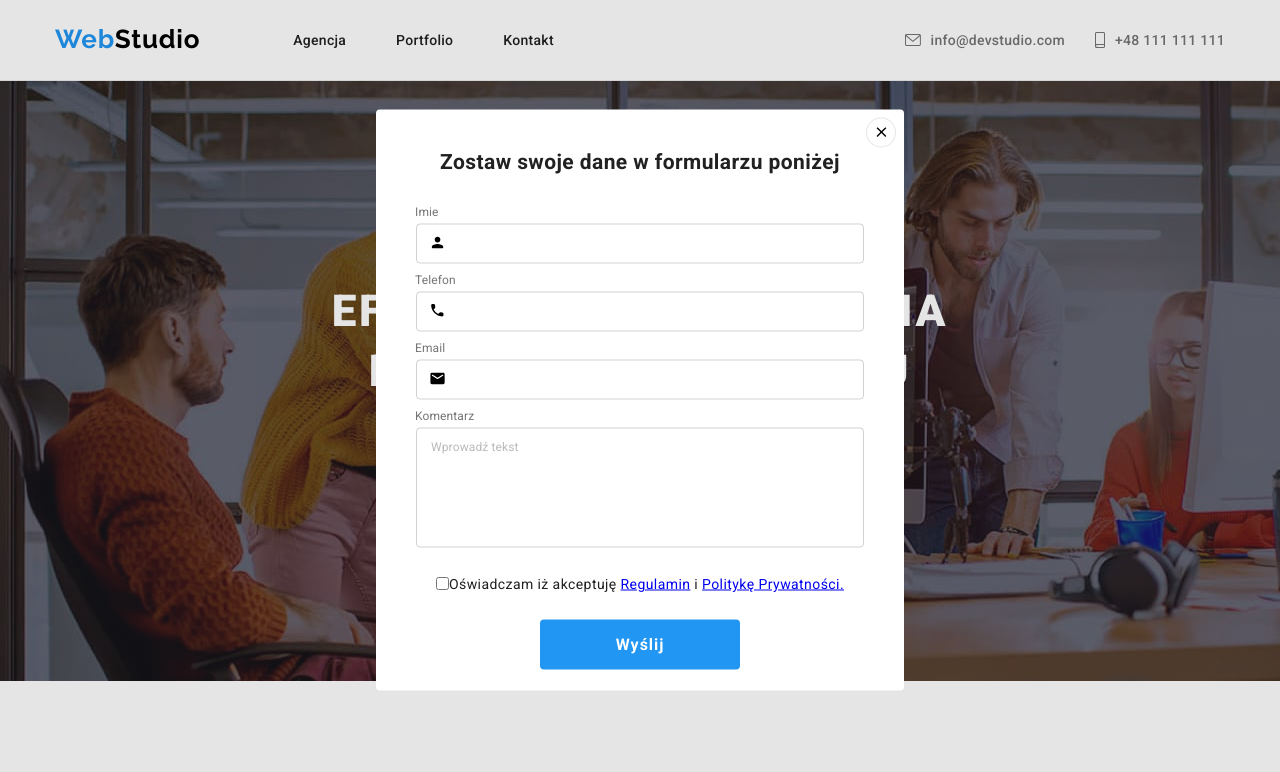
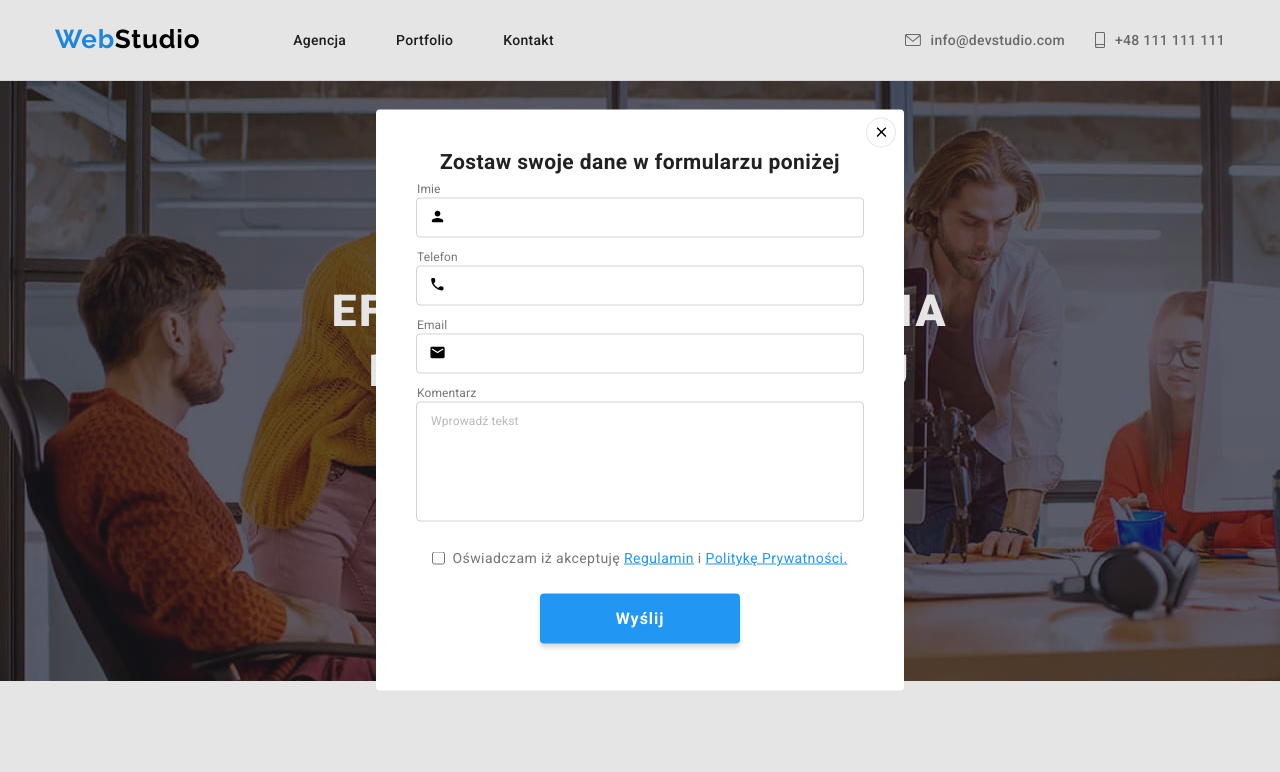
Before and after one commit to adrianastulich/goit-markup-hw-06, a plain HTML site: page index.html in a window 1280 px wide. Both pictures are taken after a click on the button "Zamów usługę". Shown: the top 772 px of the page. Drawn offline with nearby package versions, Linux system fonts and the light colour scheme.

Commit message:
update css modal

```diff
--- a/css/styles.css
+++ b/css/styles.css
@@ -685,6 +685,7 @@ header {
 }
 .modal-title {
   line-height: 23px;
+  margin-bottom: 12px;
 }
 .modal {
   position: relative;
@@ -720,7 +721,7 @@ header {
   flex-direction: column;
   align-items: center;
   gap: 28px;
-  margin-top: 50px;
+  margin-top: 12px;
 }
 .submit-button-modal {
   text-align: center;
@@ -733,6 +734,7 @@ header {
   font-size: 16px;
   letter-spacing: 0.06em;
   border: 0;
+  box-shadow: 0px 4px 4px rgba(0, 0, 0, 0.15);
 }
 .fieldset-modal {
   position: relative;
@@ -744,14 +746,20 @@ header {
   display: flex;
   align-items: center;
   padding: 9px 0 13px 12px;
+  transition: color 250ms cubic-bezier(0.4, 0, 0.2, 1);
+}
+.fieldset-modal:focus {
+  border: 1px solid var(--active-color);
+  fill: #2196f3;
+  visibility: visible;
 }
 .comment {
   height: 120px;
 }
 .modal-label {
   position: absolute;
-  top: -20px;
-  left: -2px;
+  top: -17px;
+  left: 0px;
   font-weight: 400;
   font-size: 12px;
   line-height: 14px;
@@ -760,6 +768,7 @@ header {
 }
 .checkbox-field {
   display: flex;
+  align-items: center;
 }
 .modal-icons {
   margin: 0;
@@ -780,7 +789,6 @@ header {
   font-size: 12px;
   line-height: 14px;
   letter-spacing: 0.01em;
-
   color: rgba(117, 117, 117, 0.5);
 }
 .modal-input:focus {
@@ -789,5 +797,15 @@ header {
 .modal-input:hover .modal-input:focus {
   border: 0;
 }
+.modal-links {
+  text-decoration: underline;
+  color: var(--active-color);
+}
+.modal-statement {
+  color: var(--text-color);
+}
+.modal-checkbox {
+  margin-right: 7px;
+}
 
 /* end of modal */
--- a/index.html
+++ b/index.html
@@ -445,10 +445,10 @@
             ></textarea>
           </fieldset>
           <div class="checkbox-field">
-            <input type="checkbox" name="accept" value="" />
-            <p>
-              Oświadczam iż akceptuję <a href="/">Regulamin</a> i
-              <a href="/">Politykę Prywatności.</a>
+            <input class="modal-checkbox" type="checkbox" name="accept" value="" />
+            <p class="modal-statement">
+              Oświadczam iż akceptuję <a class="modal-links" href="/">Regulamin</a> i
+              <a class="modal-links" href="/">Politykę Prywatności.</a>
             </p>
           </div>
 
```
